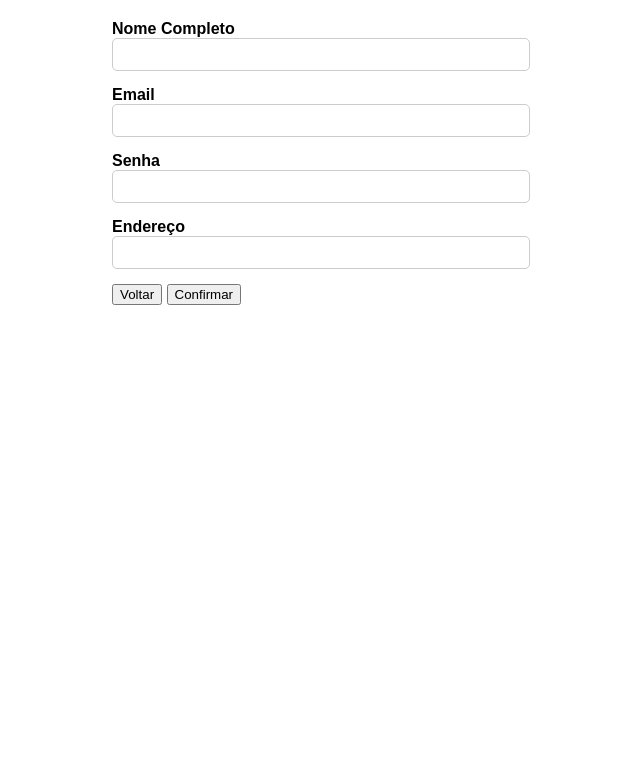
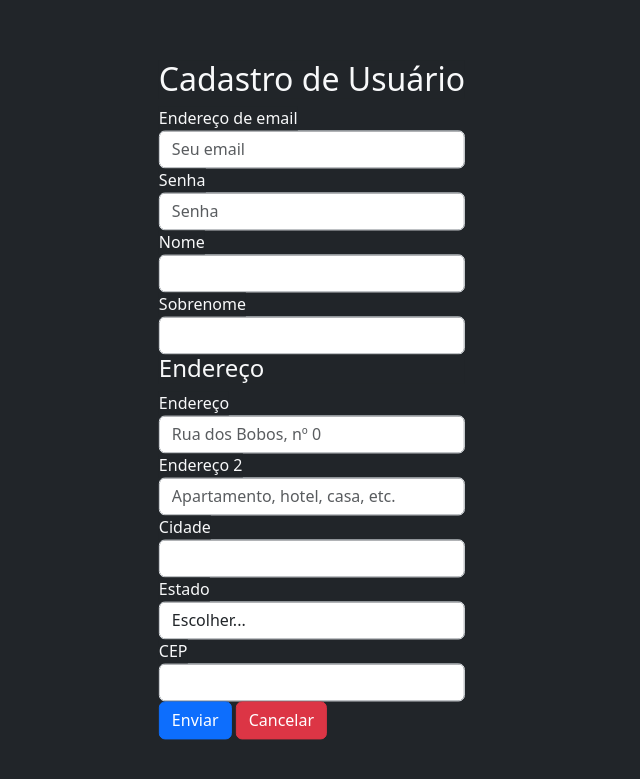
Before and after one commit to Marcos505/KeyArena, a Django app: page /cadastro in a window 1280 px wide. Shown: the top 779 px of the page, without its empty margins (328-968 px from the left). Run offline with Django 4.2, Linux system fonts and the light colour scheme.

Commit message:
Estilização minima das páginas criadas

```diff
--- a/KeyArenaApp/templates/KeyArenaApp/pages/cadastro.html
+++ b/KeyArenaApp/templates/KeyArenaApp/pages/cadastro.html
@@ -1,73 +1,59 @@
 <!DOCTYPE html>
 <html lang="pt-br">
-<head>
-  <meta charset="UTF-8">
-  <meta name="viewport" content="width=device-width, initial-scale=1.0">
-  <title>Cadastro de Usuário</title>
-  <style>
-    body {
-      font-family: Arial, sans-serif;
-      margin: 20px;
-    }
-    form {
-      max-width: 400px;
-      margin: 0 auto;
-    }
-    .form-group {
-      margin-bottom: 15px;
-    }
-    .form-group label {
-      display: block;
-      font-weight: bold;
-    }
-    .form-group input {
-      width: 100%;
-      padding: 8px;
-      border-radius: 5px;
-      border: 1px solid #ccc;
-    }
-    .form-group .btn-container {
-      text-align: right;
-    }
-    .form-group .btn-container button {
-      padding: 10px 20px;
-      border: none;
-      border-radius: 5px;
-      margin-left: 10px;
-      cursor: pointer;
-    }
-    .form-group .btn-container button:first-child {
-      background-color: #ccc;
-      color: #fff;
-    }
-    .form-group .btn-container button:last-child {
-      background-color: #007bff;
-      color: #fff;
-    }
-  </style>
-</head>
-<body>
-  <form action="" method="post">
+
+  {% include "KeyArenaApp/partials/head.html" %}
+
+  <body style="background-color: #212529;">
+
+    <form class="position-absolute top-50 start-50 translate-middle">
+      <h2 class="text-light bg-dark">Cadastro de Usuário</h2>
       <div class="form-group">
-      <label for="nomeCompleto">Nome Completo</label>
-      <input type="text" id="nomeCompleto" name="nomeCompleto" required>
+        <label for="exampleInputEmail1" class="text-light bg-dark">Endereço de email</label>
+        <input type="email" class="form-control" id="exampleInputEmail1" aria-describedby="emailHelp" placeholder="Seu email">
       </div>
       <div class="form-group">
-      <label for="email">Email</label>
-      <input type="email" id="email" name="email" required>
+        <label for="exampleInputPassword1" class="text-light bg-dark">Senha</label>
+        <input type="password" class="form-control" id="exampleInputPassword1" placeholder="Senha">
       </div>
       <div class="form-group">
-      <label for="senha">Senha</label>
-      <input type="password" id="senha" name="senha" required>
+        <label for="name" class="text-light bg-dark">Nome</label>
+        <input type="name" class="form-control" id="name" >
       </div>
       <div class="form-group">
-      <label for="endereco">Endereço</label>
-      <input type="text" id="endereco" name="endereco" required>
+        <label for="sobrenome" class="text-light bg-dark">Sobrenome</label>
+        <input type="sobrenome" class="form-control" id="sobrenome">
       </div>
-    <div class="form-group btn-container">
-      <button type="button" onclick="window.history.back('')">Voltar</button>
-      <button type="submit">Confirmar</button>
+      <h4 class="text-light bg-dark">Endereço</h4>
+      <div class="form-group">
+        <label for="inputAddress" class="text-light bg-dark">Endereço</label>
+        <input type="text" class="form-control" id="inputAddress" placeholder="Rua dos Bobos, nº 0">
       </div>
+      <div class="form-group">
+        <label for="inputAddress2" class="text-light bg-dark">Endereço 2</label>
+        <input type="text" class="form-control" id="inputAddress2" placeholder="Apartamento, hotel, casa, etc.">
+      </div>
+      <div class="form-row">
+        <div class="form-group">
+          <label for="inputCity" class="text-light bg-dark">Cidade</label>
+          <input type="text" class="form-control" id="inputCity">
+        </div>
+        <div class="form-group">
+          <label for="inputEstado" class="text-light bg-dark">Estado</label>
+          <select id="inputEstado" class="form-control">
+            <option selected>Escolher...</option>
+            <option>...</option>
+          </select>
+        </div>
+        <div class="form-group">
+          <label for="inputCEP" class="text-light bg-dark">CEP</label>
+          <input type="text" class="form-control" id="inputCEP">
+        </div>
+      </div>
+
+      <button type="submit" class="btn btn-primary"  onclick="window.history.back('')">Enviar</button>
+      <button type="button" class="btn btn-danger"  onclick="window.history.back('')">Cancelar</button>
     </form>
+
+    <script src="https://cdn.jsdelivr.net/npm/bootstrap@5.3.3/dist/js/bootstrap.bundle.min.js" integrity="sha384-YvpcrYf0tY3lHB60NNkmXc5s9fDVZLESaAA55NDzOxhy9GkcIdslK1eN7N6jIeHz" crossorigin="anonymous"></script>
   </body>
 </html>
--- a/KeyArenaApp/templates/KeyArenaApp/partials/head.html
+++ b/KeyArenaApp/templates/KeyArenaApp/partials/head.html
@@ -1,58 +1,11 @@
-<!doctype html>
-<html lang="pt-br">
   <head>
     <meta charset="utf-8">
     <meta name="viewport" content="width=device-width, initial-scale=1">
-    <title>KeyArena - Home</title>
+    <meta http-equiv="X-UA-Compatible" content="IE=edge">
+
+    <link rel="shortcut icon" href="/KeyArenaApp/templates/KeyArenaApp/images/key.ico" type="image/x-icon">
+    <title>KeyArena</title>
 
     <link href="https://cdn.jsdelivr.net/npm/bootstrap@5.3.3/dist/css/bootstrap.min.css" rel="stylesheet" integrity="sha384-QWTKZyjpPEjISv5WaRU9OFeRpok6YctnYmDr5pNlyT2bRjXh0JMhjY6hW+ALEwIH" crossorigin="anonymous">
 
-
-
-
-    <nav class="navbar bg-body-tertiary fixed-top" data-bs-theme="dark" style="background-color: #212529;">
-        <div class="container-fluid">
-          <a class="navbar-brand" href="#">KeyArena</a>
-          <button class="navbar-toggler" type="button" data-bs-toggle="offcanvas" data-bs-target="#offcanvasNavbar" aria-controls="offcanvasNavbar" aria-label="Toggle navigation">
-            <span class="navbar-toggler-icon"></span>
-          </button>
-          <div class="offcanvas offcanvas-end" tabindex="-1" id="offcanvasNavbar" aria-labelledby="offcanvasNavbarLabel">
-            <div class="offcanvas-header">
-              <h5 class="offcanvas-title" id="offcanvasNavbarLabel">Menu</h5>
-              <button type="button" class="btn-close" data-bs-dismiss="offcanvas" aria-label="Close"></button>
-            </div>
-            <div class="offcanvas-body">
-              <ul class="navbar-nav justify-content-end flex-grow-1 pe-3">
-                <li class="nav-item">
-                  <a class="nav-link active" aria-current="page" href="#">Home</a>
-                </li>
-                <li class="nav-item">
-                  <a class="nav-link" href="#">Profile</a>
-                </li>
-                <li class="nav-item">
-                    <a class="nav-link" href="#">Exit</a>
-                  </li>
-                <!-- <li class="nav-item dropdown">
-                  <a class="nav-link dropdown-toggle" href="#" role="button" data-bs-toggle="dropdown" aria-expanded="false">
-                    Dropdown
-                  </a>
-                  <ul class="dropdown-menu">
-                    <li><a class="dropdown-item" href="#">Action</a></li>
-                    <li><a class="dropdown-item" href="#">Another action</a></li>
-                    <li>
-                      <hr class="dropdown-divider">
-                    </li>
-                    <li><a class="dropdown-item" href="#">Something else here</a></li>
-                  </ul>
-                </li> -->
-              </ul>
-              <form class="d-flex mt-3" role="search">
-                <input class="form-control me-2" type="search" placeholder="Search" aria-label="Search">
-                <button class="btn btn-outline-success" type="submit">Search</button>
-              </form>
-            </div>
-          </div>
-        </div>
-    </nav>
-
   </head>
```
Also changed, not shown: KeyArenaApp/templates/KeyArenaApp/pages/home.html (+49 -3 lines), KeyArenaApp/templates/KeyArenaApp/pages/login.html (+17 -56 lines), KeyArenaApp/templates/KeyArenaApp/images/key.ico (added). Lines whose indentation alone changed are shown as unchanged.
